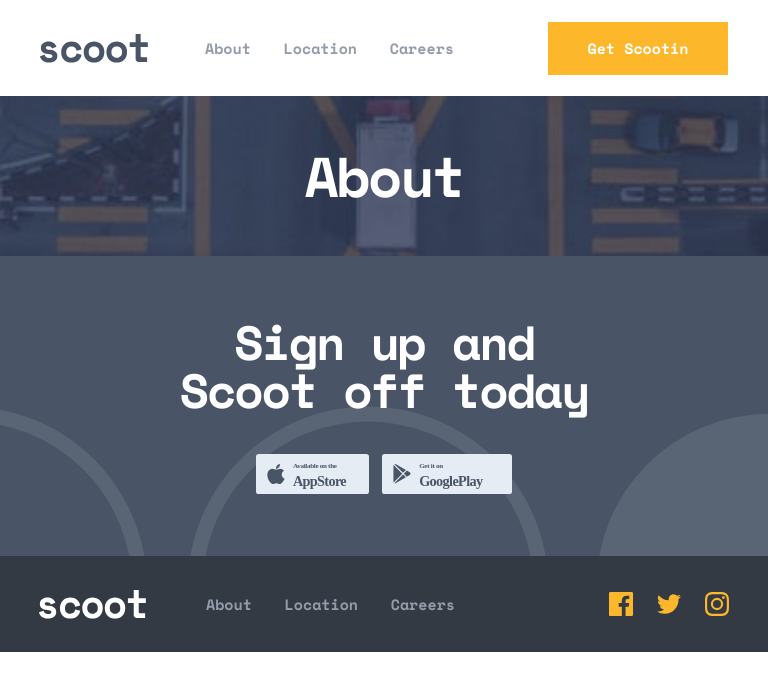
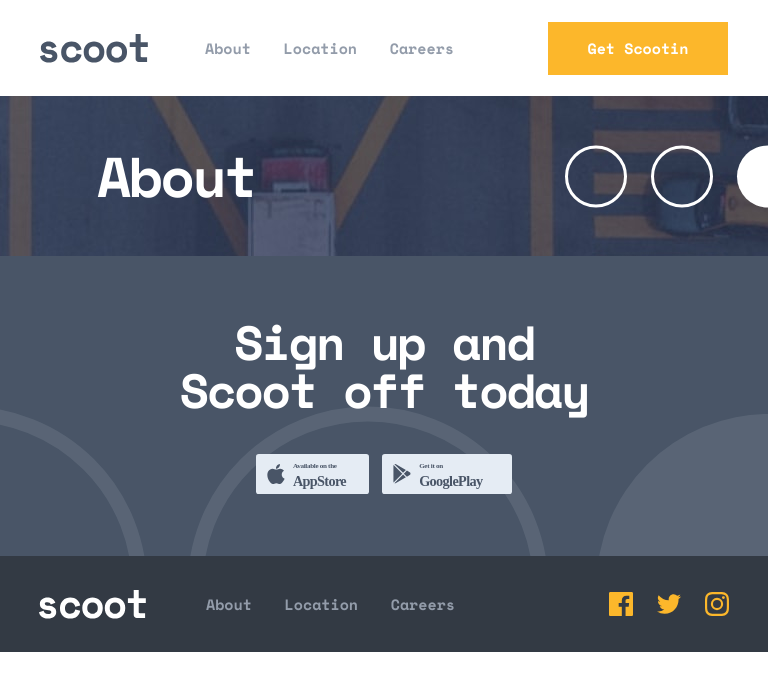
Before and after one commit to danielopq/scoot, a React (Vite) app: page /about in a window 768 px wide. Shown: the top 690 px of the page. Built offline with nearby package versions, Linux system fonts and the light colour scheme; the HTML template or start-up script is replaced by a standard one.

Commit message:
pageHeader.css - tablet version done

```diff
--- a/src/components/layout/pageHeader/pageHeader.css
+++ b/src/components/layout/pageHeader/pageHeader.css
@@ -4,7 +4,20 @@
     display: inline-flex;
     align-items: center;
     justify-content: center;
-    text-align: center;
     color: white;
     background: url('../../../assets/img/headers/about-hero-mobile.jpg') center/100vw no-repeat;
 }
+
+/*############################## TABLET VERSION ##############################*/
+
+@media (min-width:768px) and (max-width:1024px){
+    .pageHeader{
+        height: 160px;
+        padding-left: 97px;
+        display: inline-flex;
+        justify-content: flex-start;
+        background:
+        url('./img/white-circles.svg') calc(100% + 31px)/234px no-repeat,
+        url('../../../assets/img/headers/about-hero-tablet.jpg') center/100vw no-repeat;
+    }
+}
```
Also changed, not shown: src/components/layout/pageHeader/img/white-circles.svg (added).
